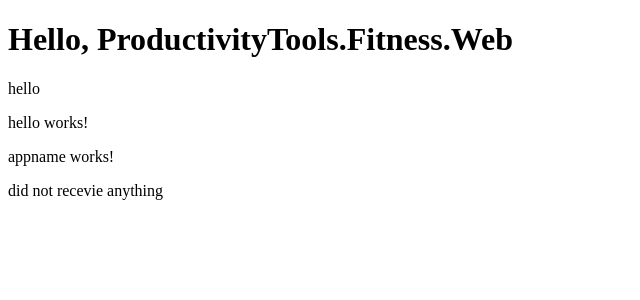
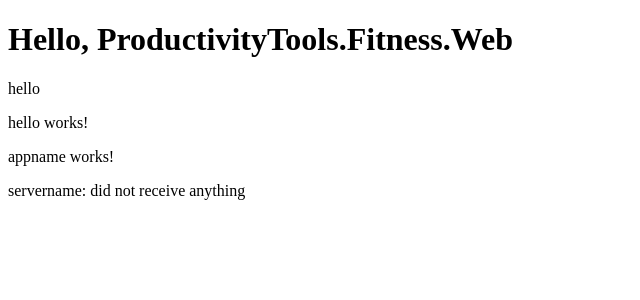
Before and after one commit to ProductivityTools-Fitness/ProductivityTools.Fitness.Web, an Angular app: page / in a window 1280 px wide. Shown: the top 300 px of the page, without its empty margins (0-640 px from the left). Built offline with nearby package versions, Linux system fonts and the light colour scheme; no server answers.

Commit message:
call to backend

```diff
--- a/src/app/console/appname/appname.html
+++ b/src/app/console/appname/appname.html
@@ -1,4 +1,4 @@
 <div>
     <p>appname works!</p>
-    <p>{{ serverName }}</p>
+    <p>servername: {{ serverName() }}</p>
 </div>
--- a/src/app/console/appname/appname.ts
+++ b/src/app/console/appname/appname.ts
@@ -1,4 +1,4 @@
-import { Component, OnInit } from '@angular/core';
+import { Component, OnInit, signal } from '@angular/core';
 import { ConsoleService } from '../console.service';
 
 @Component({
@@ -8,16 +8,17 @@ import { ConsoleService } from '../console.service';
   styleUrl: './appname.css',
 })
 export class Appname implements OnInit {
+
+  serverName=signal<string>('did not receive anything')
+
   constructor(private consoleService: ConsoleService) {
-    this.serverName="did not recevie anything"
   }
 
-  serverName: string | undefined;
 
   ngOnInit() {
     this.consoleService.getServerName().subscribe((serverName) => {
       console.log("serverName: " + serverName);
-      this.serverName = serverName;
+      this.serverName.set(serverName);
     });
   }
 }
```
